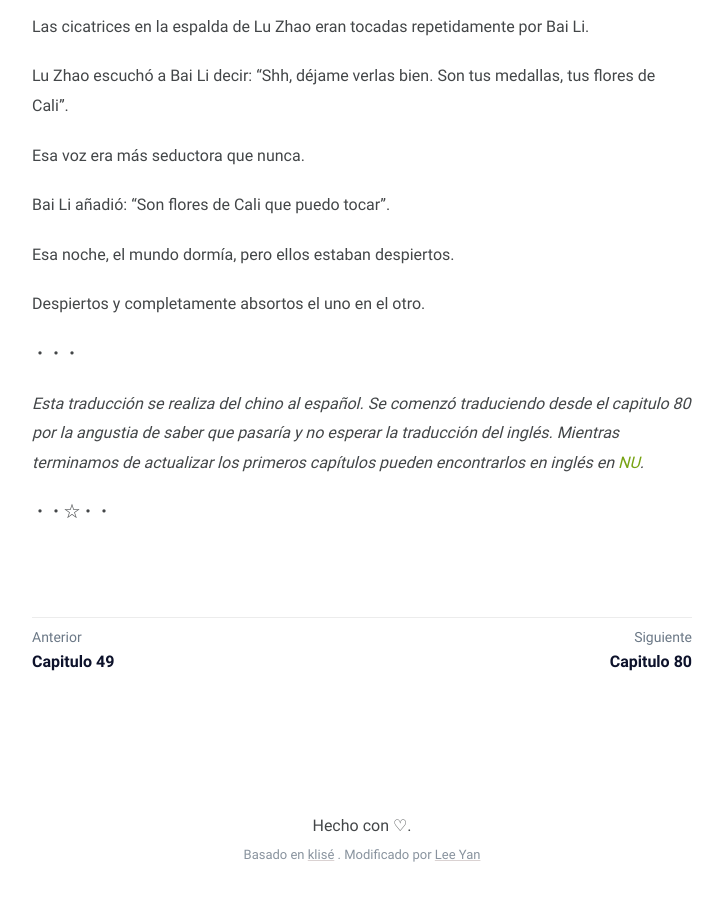
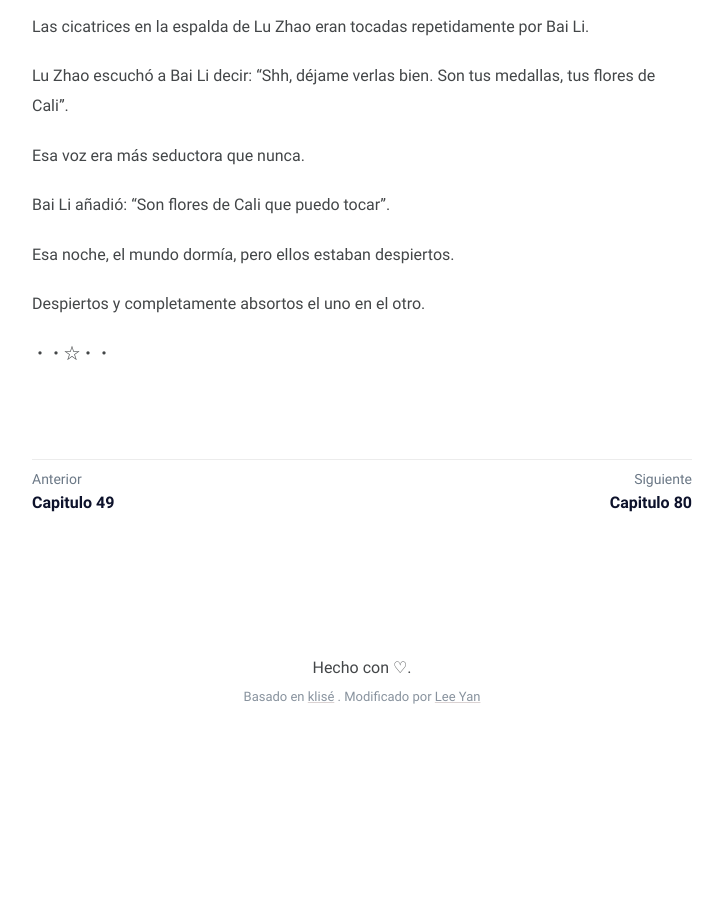
Before and after one commit to taozi-lecturas/taozi-lecturas.github.io, a Jekyll site: the page built from novelas/eadtufv/_posts/2025-04-01-capitulo-50.md, in a window 1280 px wide and 900 px high, scrolled down 16081 px. Shown: the whole window, without its empty margins (278-1001 px from the left). Built offline with Jekyll 4.4.1, drawn with Linux system fonts in a browser that asks for light colours; after the commit the page ends 16822 px from its top, so only the background shows below that.

Commit message:
Continuación

```diff
--- a/novelas/eadtufv/_posts/2025-04-01-capitulo-50.md
+++ b/novelas/eadtufv/_posts/2025-04-01-capitulo-50.md
@@ -382,9 +382,5 @@ Esa noche, el mundo dormía, pero ellos estaban despiertos.
 Despiertos y completamente absortos el uno en el otro.
 
 
-・・・
-
-_Esta traducción se realiza del chino al español. Se comenzó traduciendo desde el capitulo 80 por la angustia de saber que pasaría y no esperar la traducción del inglés. Mientras terminamos de actualizar los primeros capítulos pueden encontrarlos en inglés en [NU](https://www.novelupdates.com/series/this-alpha-is-determined-despite-physical-disability-interstellar/)._
-
 
 ・・☆・・
```
